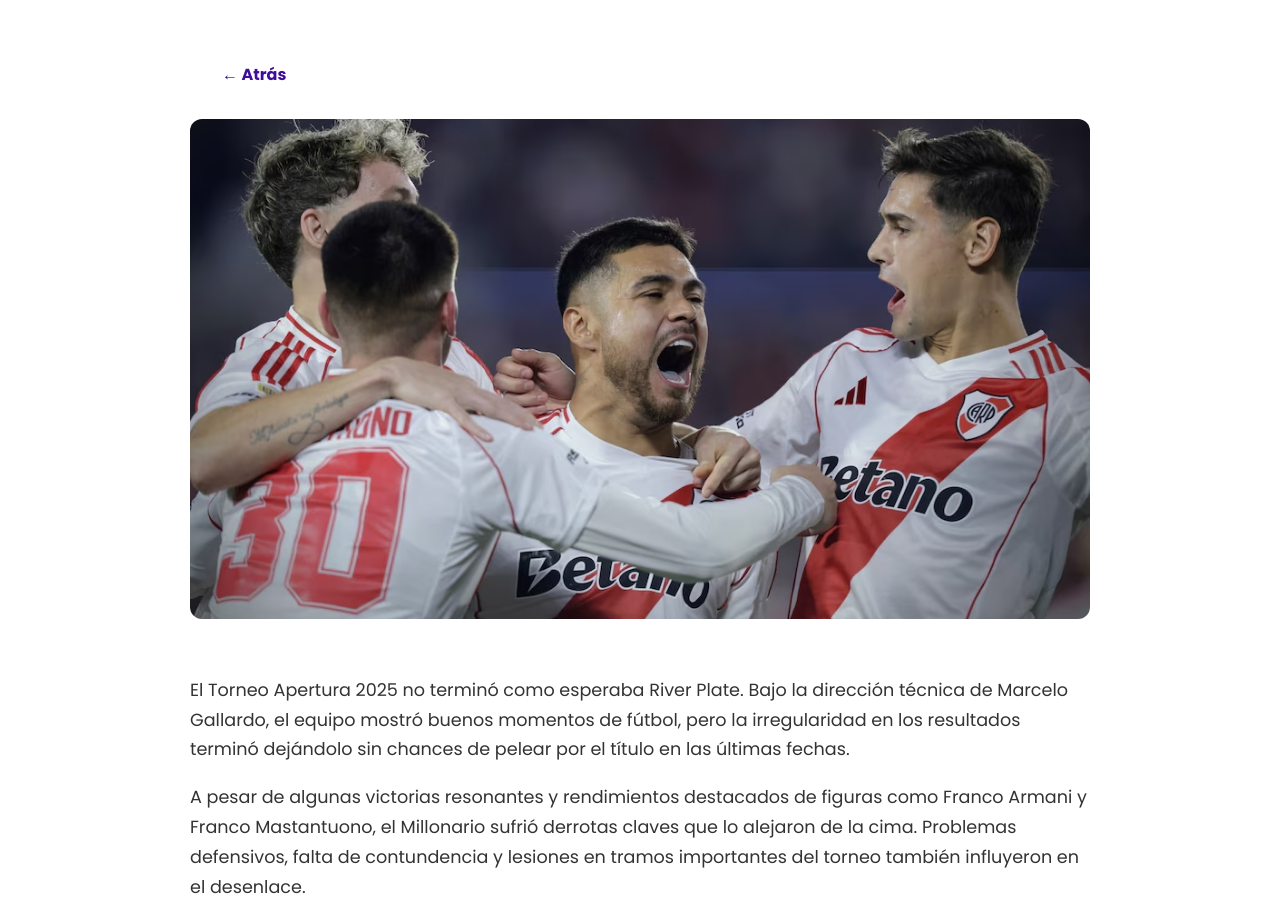
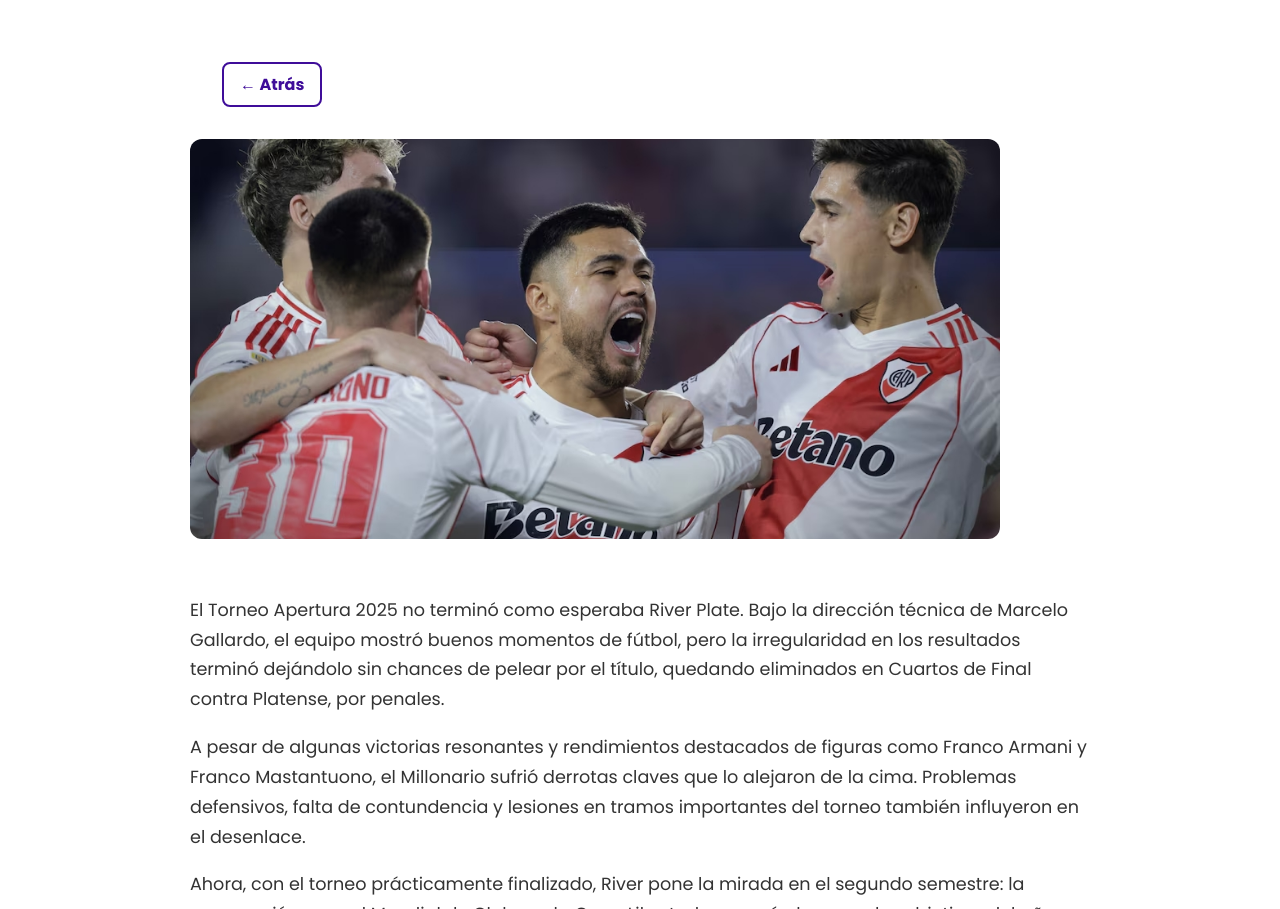
Before and after one commit to AgusFoglia/LinkTree, a plain HTML site: page Blog/river-torneo.html in a window 1280 px wide. Shown: the part 202-1111 px from the top of the page. Drawn offline with Linux system fonts and the light colour scheme.

Commit message:
TESTING HEADER

```diff
--- a/Blog/river-torneo.html
+++ b/Blog/river-torneo.html
@@ -21,6 +21,7 @@
         <div class="banner-container">
             <img src="imagenes/header.jpg" alt="Header Deportivo" class="header-imagen">
             <div class="header-contenido">
+                <br>
                 <h1>River en el Torneo Local</h1>
             </div>
         </div>
@@ -33,7 +34,7 @@
         <img src="imagenes/river-torneo-local.jpg" alt="River Plate Torneo Local" class="imagen-articulo">
 
         <section class="texto-articulo">
-            <p>El Torneo Apertura 2025 no terminó como esperaba River Plate. Bajo la dirección técnica de Marcelo Gallardo, el equipo mostró buenos momentos de fútbol, pero la irregularidad en los resultados terminó dejándolo sin chances de pelear por el título en las últimas fechas.</p>
+            <p>El Torneo Apertura 2025 no terminó como esperaba River Plate. Bajo la dirección técnica de Marcelo Gallardo, el equipo mostró buenos momentos de fútbol, pero la irregularidad en los resultados terminó dejándolo sin chances de pelear por el título, quedando eliminados en Cuartos de Final contra Platense, por penales.</p>
 
             <p>A pesar de algunas victorias resonantes y rendimientos destacados de figuras como Franco Armani y Franco Mastantuono, el Millonario sufrió derrotas claves que lo alejaron de la cima. Problemas defensivos, falta de contundencia y lesiones en tramos importantes del torneo también influyeron en el desenlace.</p>
 
--- a/Blog/stylesblog.css
+++ b/Blog/stylesblog.css
@@ -186,10 +186,15 @@ body {
     color: #3f0d99;
     font-weight: bold;
     font-size: 1rem;
-    transition: color 0.3s ease;
+    transition: all 0.3s ease;
+    padding: 0.5rem 1rem;
+    border: 2px solid #3f0d99;
+    border-radius: 8px;
 }
 .volver-inicio:hover {
-    color: #6f4bc9;
+    background-color: #3f0d99;
+    color: white;
+    transform: scale(1.05);
 }
 
 .contenido-articulo {
@@ -199,8 +204,8 @@ body {
 }
 
 .imagen-articulo {
-    width: 100%;
-    max-height: 500px;
+    width: 90%;
+    max-height: 400px;
     object-fit: cover;
     border-radius: 12px;
     margin-bottom: 2rem;
```
Also changed, not shown: Blog/blog.html (+1 -1 lines).
